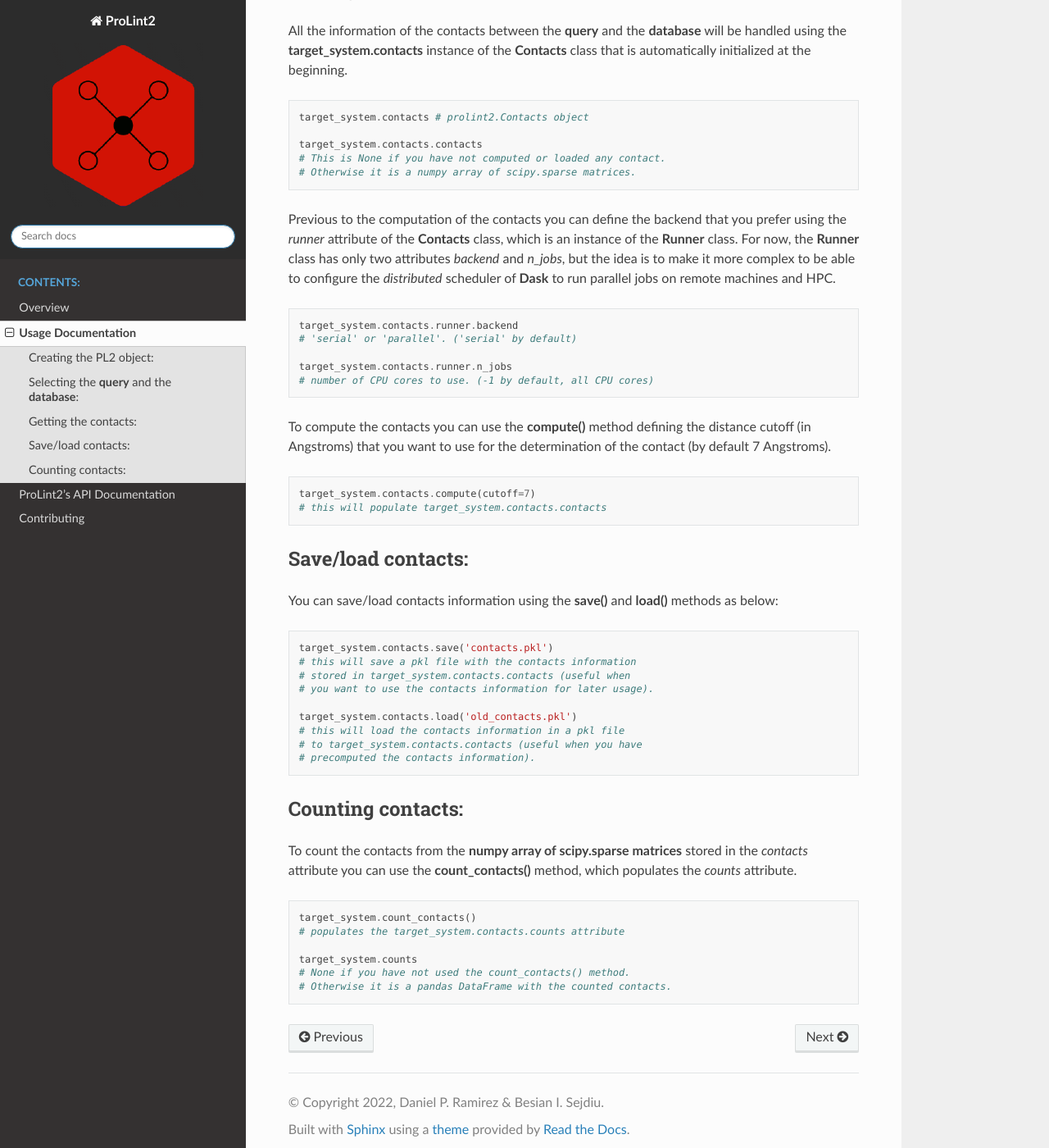
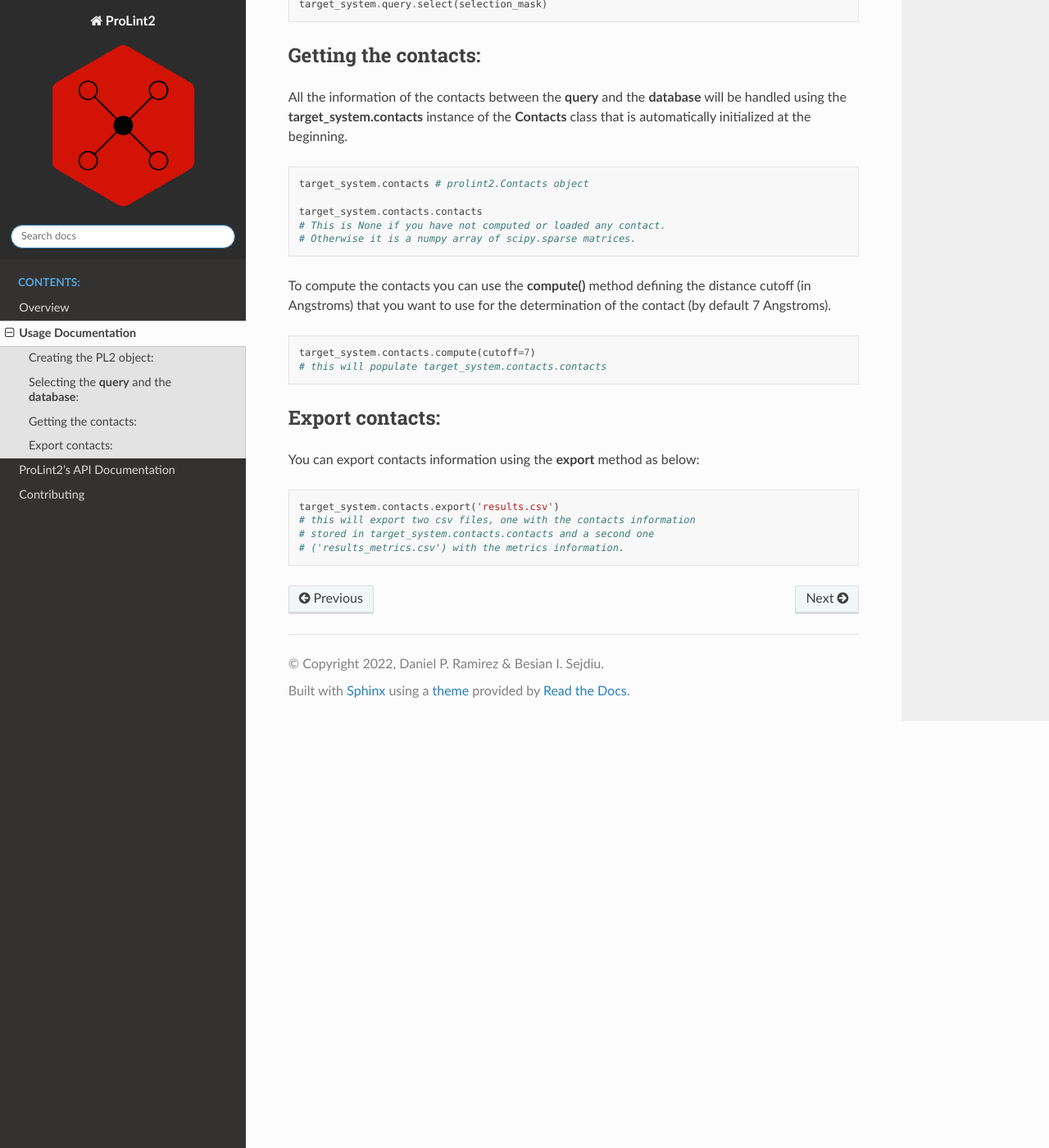
Before and after one commit to ProLint/prolint2, a Sphinx documentation site: the page built from docs/source/usage.rst, in a window 1280 px wide and 1400 px high, scrolled down 2367 px. Shown: the whole window at 82% size. Built offline with Sphinx 7.4.7 and the Read the Docs theme 2.0.0, drawn with Linux system fonts in a browser that asks for light colours; the version number could not be read and is left out; some of the changed text lies outside the part shown.

Commit message:
Updating usage doc

```diff
--- a/docs/source/usage.rst
+++ b/docs/source/usage.rst
@@ -115,20 +117,6 @@ All the information of the contacts between the **query** and the **database** w
     # This is None if you have not computed or loaded any contact.
     # Otherwise it is a numpy array of scipy.sparse matrices.
 
-Previous to the computation of the contacts you can define the backend that you prefer using
-the *runner* attribute of the **Contacts** class, which is an instance of the **Runner** class.
-For now, the **Runner** class has only two attributes *backend* and *n_jobs*, but the idea is to make
-it more complex to be able to configure the *distributed* scheduler of **Dask** to run parallel jobs
-on remote machines and HPC.
-
-.. code-block:: python
-
-    target_system.contacts.runner.backend
-    # 'serial' or 'parallel'. ('serial' by default)
-
-    target_system.contacts.runner.n_jobs
-    # number of CPU cores to use. (-1 by default, all CPU cores)
-
 To compute the contacts you can use the **compute()** method defining the distance cutoff (in Angstroms) that you want to use
 for the determination of the contact (by default 7 Angstroms).
 
@@ -137,36 +125,16 @@ for the determination of the contact (by default 7 Angstroms).
     target_system.contacts.compute(cutoff=7)
     # this will populate target_system.contacts.contacts
 
-Save/load contacts:
+Export contacts:
 -------------------
-You can save/load contacts information using the **save()** and **load()** methods as below:
+You can export contacts information using the **export** method as below:
 
 .. code-block:: python
 
-    target_system.contacts.save('contacts.pkl')
-    # this will save a pkl file with the contacts information
-    # stored in target_system.contacts.contacts (useful when
-    # you want to use the contacts information for later usage).
-
-    target_system.contacts.load('old_contacts.pkl')
-    # this will load the contacts information in a pkl file
-    # to target_system.contacts.contacts (useful when you have
-    # precomputed the contacts information).
-
-
-Counting contacts:
--------------------
-To count the contacts from the **numpy array of scipy.sparse matrices** stored in the *contacts* attribute
-you can use the **count_contacts()** method, which populates the *counts* attribute.
-
-.. code-block:: python
-
-    target_system.count_contacts()
-    # populates the target_system.contacts.counts attribute
-
-    target_system.counts
-    # None if you have not used the count_contacts() method.
-    # Otherwise it is a pandas DataFrame with the counted contacts.
+    target_system.contacts.export('results.csv')
+    # this will export two csv files, one with the contacts information
+    # stored in target_system.contacts.contacts and a second one
+    # ('results_metrics.csv') with the metrics information.
 
 .. _`here`: https://userguide.mdanalysis.org/stable/formats/index.html
 .. _`Prolint's resources page`: https://www.prolint.ca/resources/data
```
Also changed, not shown: other parts of docs/source/usage.rst (+5 -3 lines), 2 other files.
